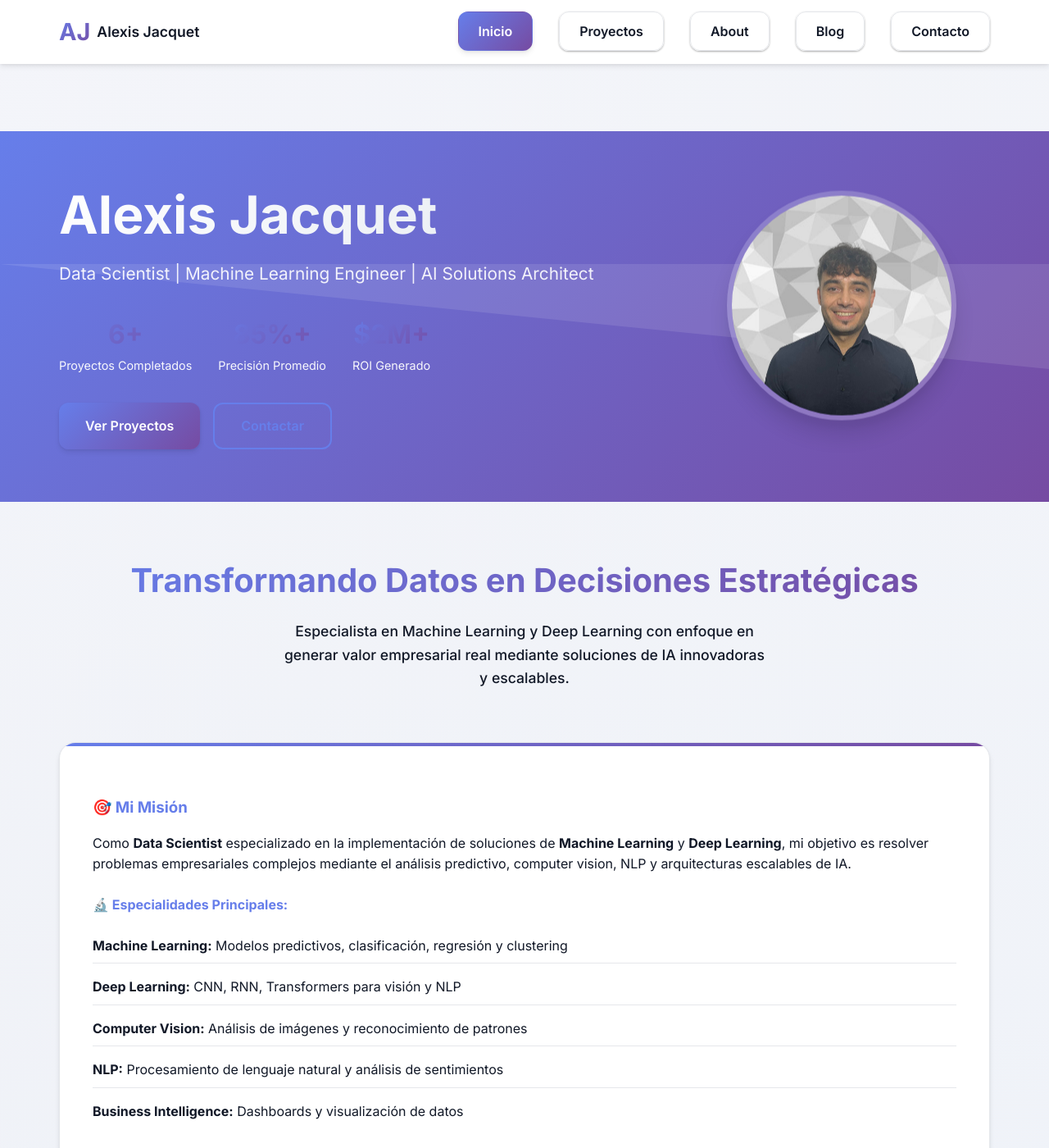
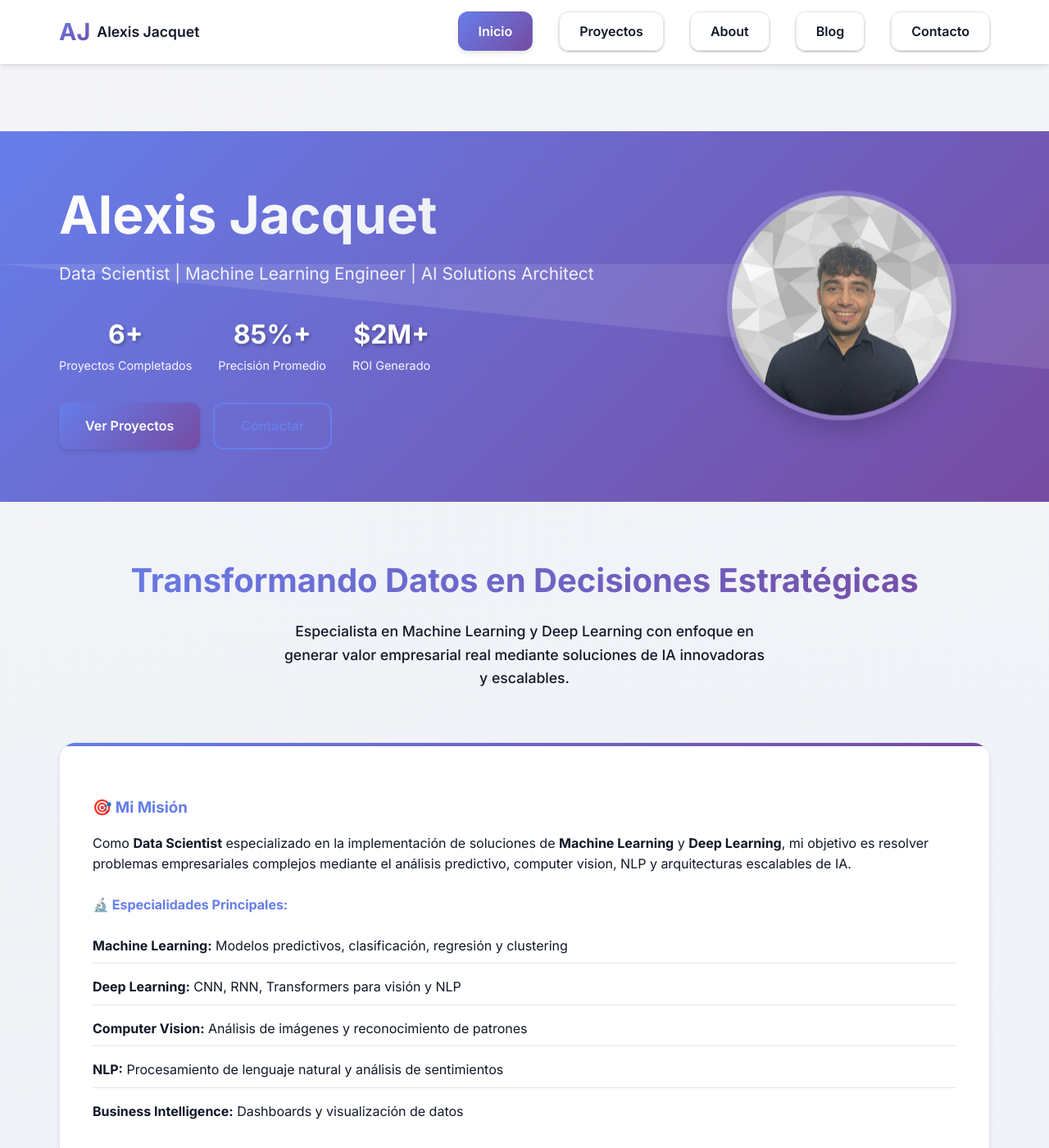
Before and after one commit to JacquetAlexis23/JacquetAlexis23.github.io, a Jekyll site: the page built from index.md, in a window 1280 px wide and 1400 px high. Shown: the whole window at 82% size. Built offline with Jekyll 4.4.1, drawn with Linux system fonts in a browser that asks for light colours.

Commit message:
✨ NÚMEROS BLANCOS: Estadísticas visibles en inicio y blog

```diff
--- a/assets/css/style.css
+++ b/assets/css/style.css
@@ -434,10 +434,8 @@ body {
 .stat-number {
   font-size: 2.5rem;
   font-weight: 700;
-  background: var(--primary-gradient);
-  -webkit-background-clip: text;
-  -webkit-text-fill-color: transparent;
-  background-clip: text;
+  color: white;
+  text-shadow: 2px 2px 4px rgba(0, 0, 0, 0.3);
 }
 
 /* Contact Section */
```
